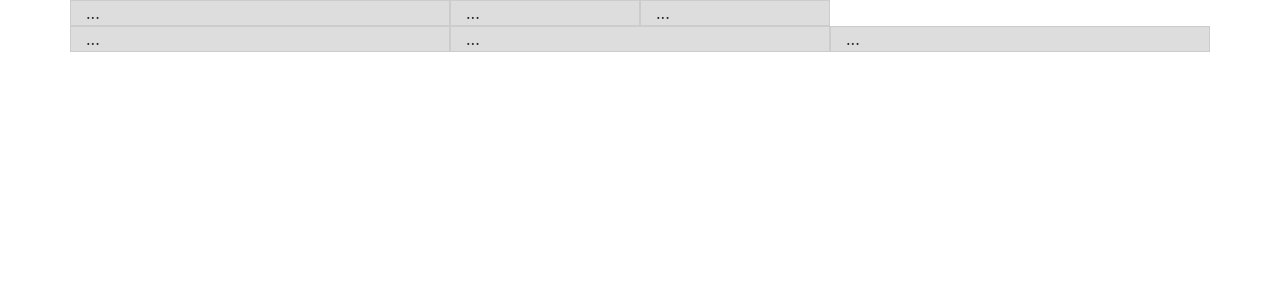
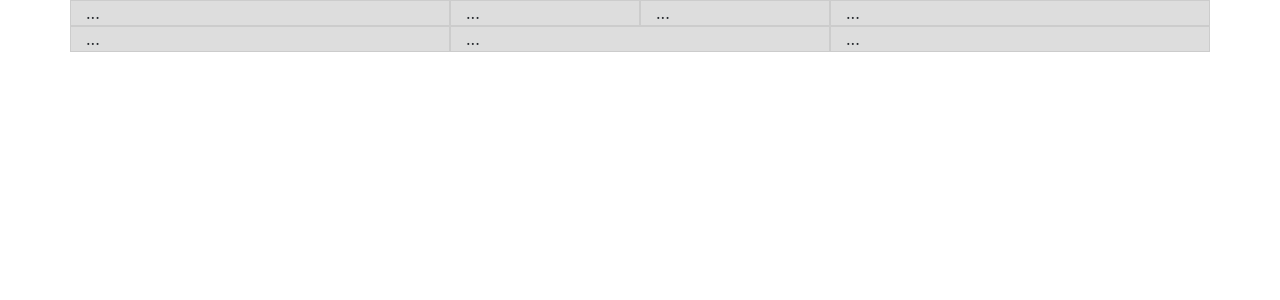
Before and after one commit to deusyvan/bootstrap4, a PHP site: page / in a window 1280 px wide. Shown: the top 300 px of the page. Run offline with PHP 8.4, Linux system fonts and the light colour scheme.

Commit message:
Preenchendo tudo relativo a 12

```diff
--- a/index.php
+++ b/index.php
@@ -20,6 +20,7 @@
     			<div class="col-4" >...</div>
     			<div class="col-2" >...</div>
     			<div class="col-2" >...</div>
+    			<div class="col-4" >...</div>
 
     		</div>
     		<div class="row">
```
